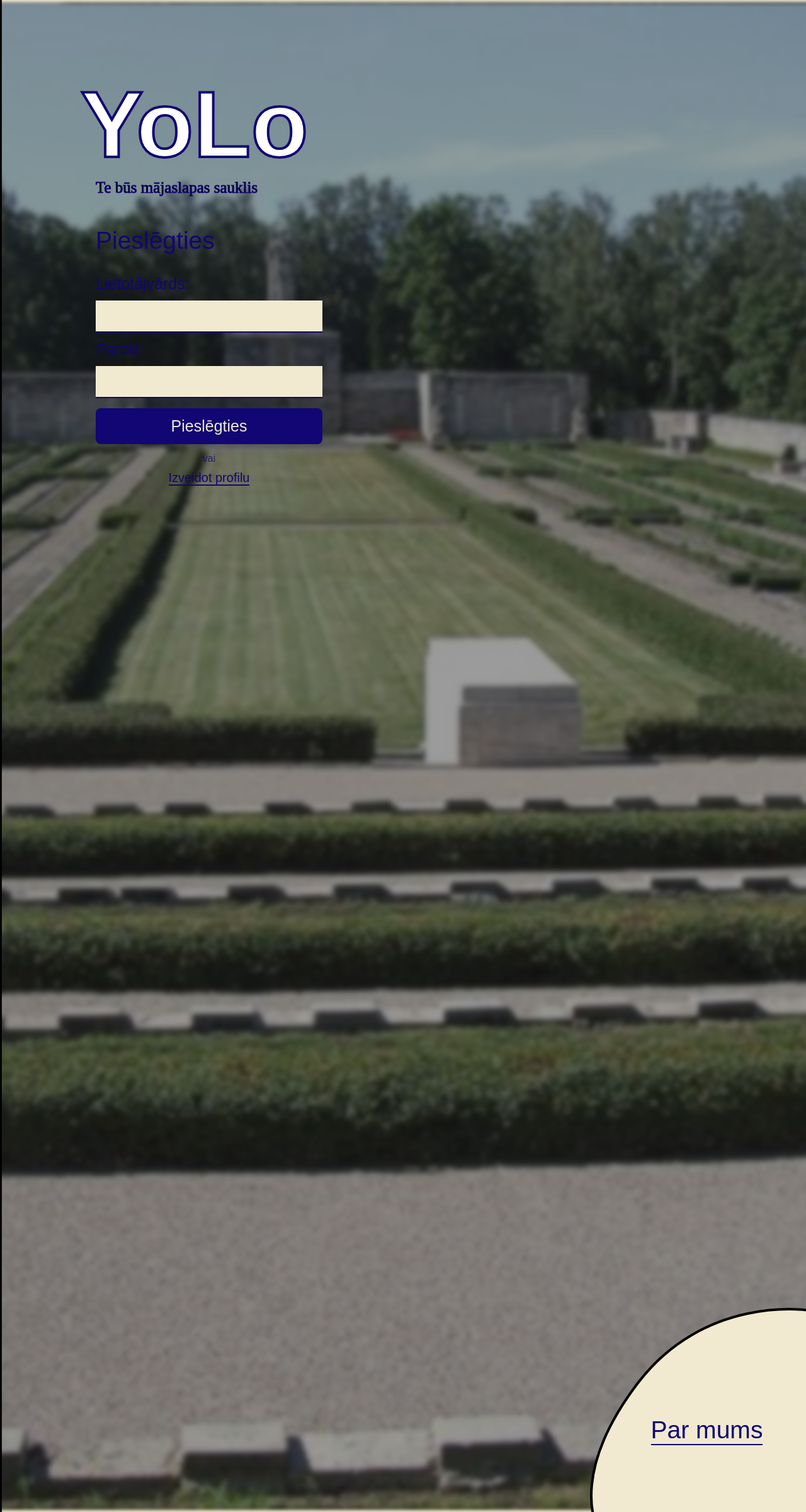
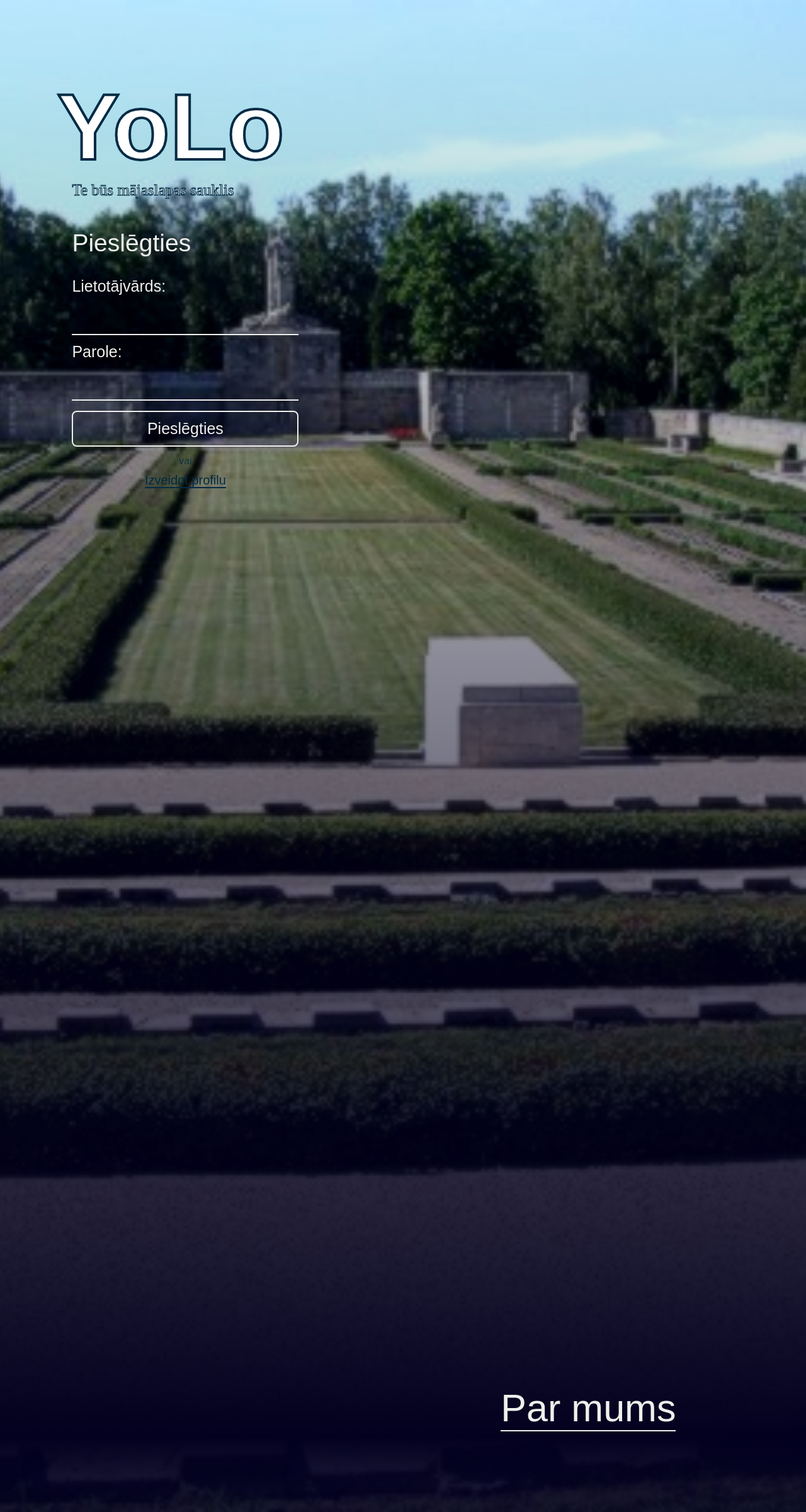
Before and after one commit to LinardsLiepenieks/YOLO-community, a Django app: page / in a window 1280 px wide. Shown: the whole page at 63% size. Run offline with Django 4.2, Linux system fonts and the light colour scheme; data comes from the database, SQL or seed files in the repository.

Commit message:
simplified landing page

```diff
--- /dev/null
+++ b/refrence lapas.txt
@@ -0,0 +1,2 @@
+https://www.mammadaba.lv/
+https://www.bateauxverts.com/
--- a/yolo_community/landing/static/landing/css/landing.css
+++ b/yolo_community/landing/static/landing/css/landing.css
@@ -7,6 +7,7 @@
 	overflow-y: scroll;
 	overflow-x: hidden;
 	padding: 0;
+	color: var(--color-main);
 }
 
 #landing-section {
@@ -22,7 +23,7 @@
 	display: flex;
 	justify-content: center;
 	align-items: center;
-	height: calc(100% - 10px);
+	height: 100%;
 	width: 100%;
 }
 .landing-bg-img {
@@ -30,24 +31,36 @@
 	min-width: 100%;
 	position: absolute;
 	z-index: 2;
-	filter: grayscale(20%) contrast(90%) blur(3px) brightness(64%);
-}
-.blob {
-	fill: red;
+	filter: brightness(92%) contrast(124%);
 }
 .landing-content-container {
 	height: 100%;
+	width: 46%;
+	max-width: 720px;
+	background-color: var(--color-main);
+	display: flex;
+
+	justify-content: center;
 	position: relative;
+	overflow: hidden;
+}
+.landing-section-bg {
+	position: absolute;
 	z-index: 3;
-}
-.landing-content-bg {
 	height: 100%;
+	width: 100%;
+	background: linear-gradient(
+		0deg,
+		rgba(2, 0, 36, 0.8463760504201681) 0%,
+		rgba(2, 0, 30, 1) 5%,
+		rgba(0, 0, 0, 0) 100%
+	);
 }
 .landing-content {
-	position: absolute;
-	top: 112px;
-	left: 128px;
+	padding: 116px 0;
+	z-index: 4;
 }
+
 .hero-title {
 	font-size: var(--fs-hero);
 	-webkit-text-stroke: 4px var(--color-alt); /* Width and color of the outline */
@@ -86,19 +99,28 @@
 	width: 100%;
 	text-align: center;
 }
+.landing-content-bg {
+	position: absolute;
+	z-index: 3;
+	top: 0;
+	left: 0;
+	opacity: 1;
+	min-width: 100%;
+	height: 100%;
+}
 .about-us-hint-container {
-	position: absolute;
-	right: 0px;
-	bottom: -20px;
-	z-index: 3;
+	display: flex;
+	justify-content: center;
+	align-items: flex-end;
+	height: 100%;
+	flex-grow: 1;
+	z-index: 4;
 }
 #about-us-btn {
-	margin: 0;
-	font-size: var(--fs-xxl);
-	position: absolute;
-	z-index: 4;
-	top: 50%;
-	right: 20%;
+	margin: 128px 0;
+	font-size: var(--fs-xxxxl);
+	color: var(--color-main);
+	border-color: var(--color-main);
 }
 
 /*about section*/
--- a/yolo_community/landing/templates/landing/landing.html
+++ b/yolo_community/landing/templates/landing/landing.html
@@ -11,9 +11,6 @@
 <main id="landing-container">
 	<section id="landing-section">
 		<div class="landing-content-container">
-			<!-- prettier-ignore -->
-			<img class="landing-content-bg"
-				 src={% static "landing/svg/landing-blob-lg.svg"%} alt=""/>
 			<div class="landing-content">
 				<div class="hero-row">
 					<h1 class="hero-title">YoLo</h1>
@@ -25,7 +22,7 @@
 					<input type="text" />
 					<label>Parole:</label>
 					<input type="text" />
-					<a class="button">Pieslēgties</a>
+					<a class="button transp">Pieslēgties</a>
 					<span class="sign-in-or">vai</span>
 					<div class="register-link">
 						<a class="link">Izveidot profilu</a>
@@ -34,14 +31,9 @@
 			</div>
 		</div>
 		<div class="about-us-hint-container">
-			<!-- prettier-ignore -->
-			<img class="about-us-hint-bg"
-				 src={% static "landing/svg/landing-blob-sm.svg"%} alt=""/>
-			<div>
-				<a id="about-us-btn" class="link">Par mums</a>
-			</div>
+			<a id="about-us-btn" class="link">Par mums</a>
 		</div>
-
+		<div class="landing-section-bg"></div>
 		<div class="landing-img-container">
 			{% for image in landing_images%} {%load static%}
 			<img class="landing-bg-img" src="{{ image.landing_image.url }}" alt="" />
--- a/yolo_community/shared/static/shared/css/main.css
+++ b/yolo_community/shared/static/shared/css/main.css
@@ -1,12 +1,12 @@
 :root {
 	/*salikt css mainīgos*/
-	--color-main: #f1ead0;
+	--color-main: #efefec;
 	--color-main-dk: #272d2d;
 	--color-main-lt: #585a5f;
-	--color-alt: #110674;
+	--color-alt: #012a44;
 	--color-alt-dk: #060227;
-	--color-accent: #a1d0e9;
-	--color-accent-alt: #e79625;
+	--color-accent: #a13606;
+	--color-accent-alt: #29d400;
 
 	--fs-hero: 9.314rem;
 	--fs-hero-sm: 7.45rem;
@@ -33,26 +33,45 @@
 	color: var(--color-alt);
 	font-size: var(--fs-xxxxl);
 }
+.text-light {
+	color: var(--color-main);
+}
+.text-dark {
+	color: var(--color-alt);
+}
 h2 {
-	color: var(--color-alt);
 	font-weight: 500;
 	font-size: var(--fs-xxl);
 	margin: 24px 0;
 }
 .button {
-	background-color: var(--color-alt);
-	color: var(--color-main);
 	font-size: var(--fs-lg);
 	padding: 12px 0;
 	margin: 12px 0;
 	text-align: center;
 	border-radius: 8px;
-	border: 2px solid var(--color-alt);
 	transition: 0.4s all ease-in-out;
 }
+.button.dark {
+	background-color: var(--color-alt);
+	color: var(--color-main);
+	border: 2px solid var(--color-main);
+}
+.button.light {
+	background-color: var(--color-main);
+	color: var(--color-alt);
+	border: 2px solid var(--color-main);
+}
+.button.transp {
+	background-color: None;
+	color: var(--color-main);
+	border: 2px solid var(--color-main);
+}
+
 .button:hover {
 	cursor: pointer;
-	background-color: var(--color-alt-dk);
+	background-color: var(--color-main);
+	color: var(--color-alt);
 }
 
 .link {
@@ -62,18 +81,17 @@
 }
 /*form elements*/
 label {
-	color: var(--color-alt);
 	font-size: var(--fs-lg);
 	font-weight: 200;
 	margin: 8px 0;
 }
 input {
-	background-color: var(--color-main);
+	background-color: transparent;
 	font-size: var(--fs-lg);
 	font-weight: 200;
 	margin: 4px 0;
 	padding: 10px 12px;
 	border: 0;
-	border-bottom: 2px solid var(--color-alt);
+	border-bottom: 2px solid var(--color-main);
 	color: var(--color-alt);
 }
```
Also changed, not shown: yolo_community/landing/static/landing/img/30-4-2016-21-18-21-266331-0_1.jpg (deleted), yolo_community/landing/static/landing/img/textures/marble.jpg (added).
